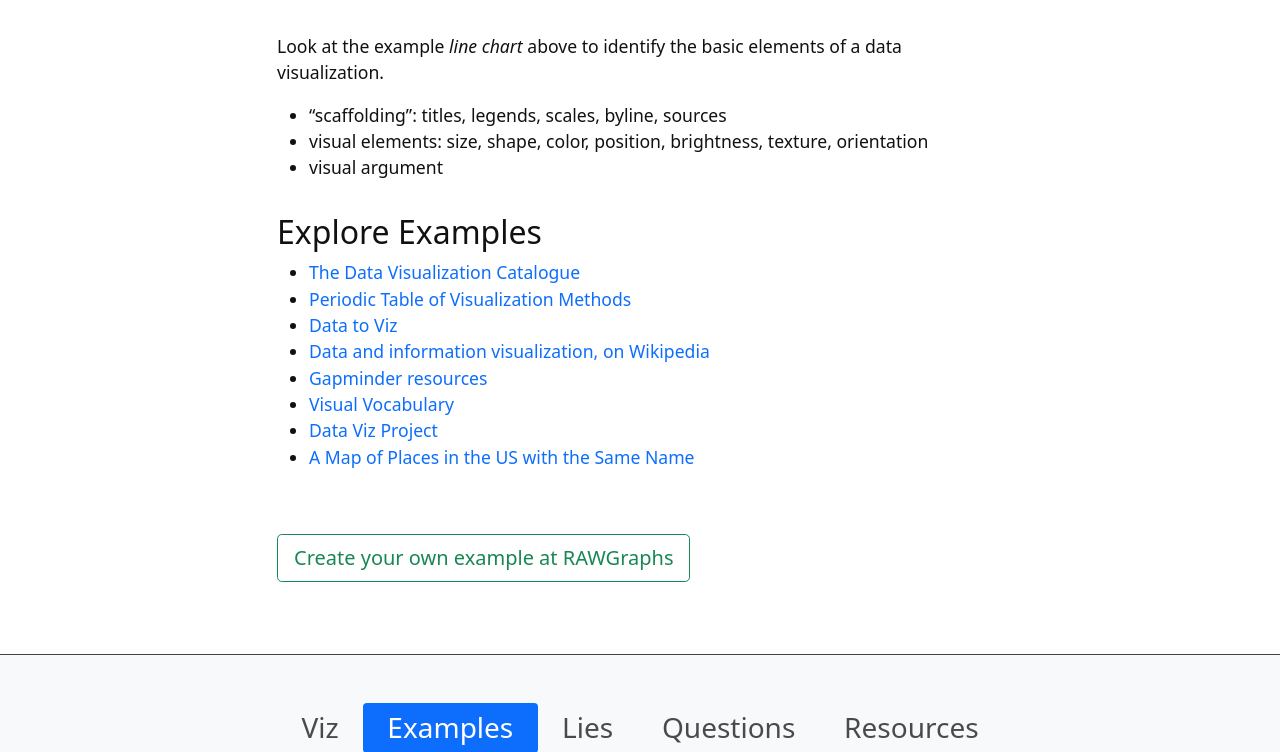
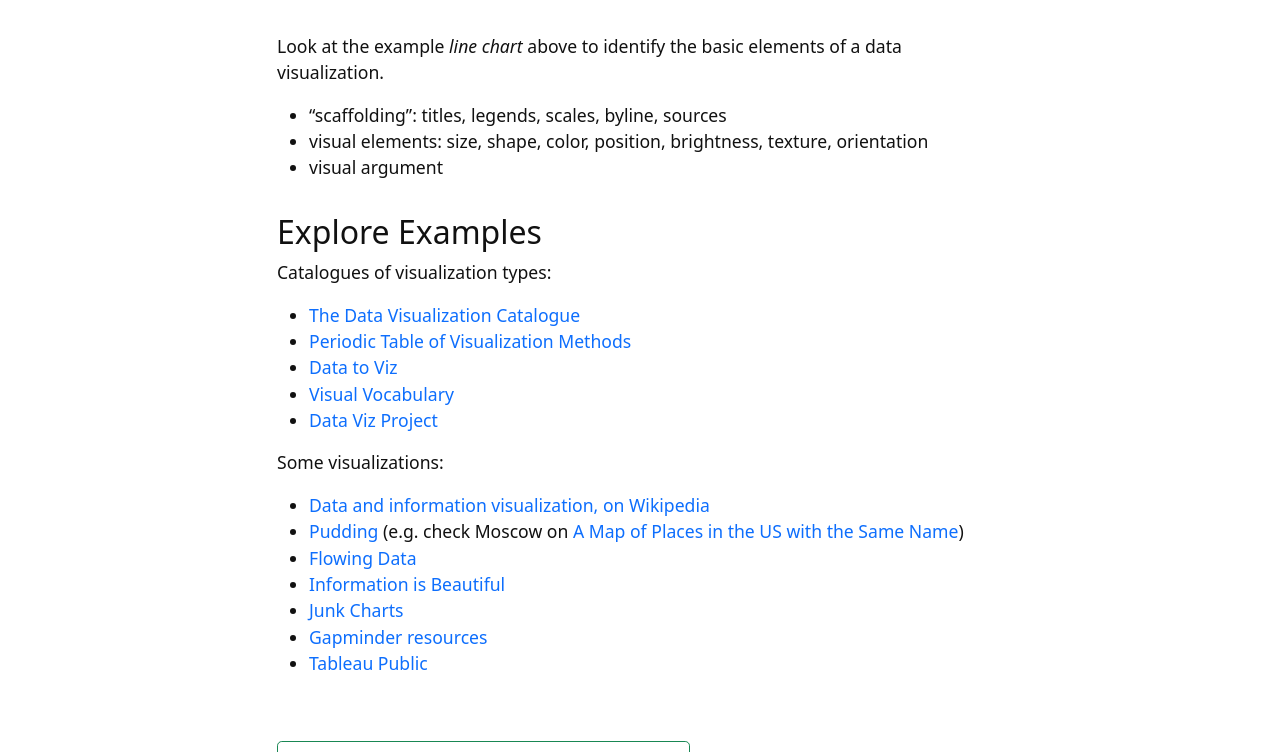
Before and after one commit to evanwill/charts-lie, a Jekyll site: the page built from content/1-examples.md, in a window 1280 px wide and 900 px high, scrolled down 834 px, cut to the strip 0-752 px from the top of the window. Built offline with Jekyll 4.4.1, drawn with Linux system fonts in a browser that asks for light colours.

Commit message:
tweak examples

```diff
--- a/content/1-examples.md
+++ b/content/1-examples.md
@@ -40,13 +40,22 @@ Look at the example *line chart* above to identify the basic elements of a data
 
 ## Explore Examples
 
+Catalogues of visualization types:
+
 - [The Data Visualization Catalogue](https://datavizcatalogue.com/)
 - [Periodic Table of Visualization Methods](https://www.visual-literacy.org/periodic_table/periodic_table.html)
 - [Data to Viz](https://www.data-to-viz.com/)
-- [Data and information visualization, on Wikipedia](https://en.wikipedia.org/wiki/Data_and_information_visualization)
-- [Gapminder resources](https://www.gapminder.org/resources/)
 - [Visual Vocabulary](https://ft-interactive.github.io/visual-vocabulary/)
 - [Data Viz Project](https://datavizproject.com/#)
-- [A Map of Places in the US with the Same Name](https://pudding.cool/2023/03/same-name/)
+
+Some visualizations:
+
+- [Data and information visualization, on Wikipedia](https://en.wikipedia.org/wiki/Data_and_information_visualization)
+- [Pudding](https://pudding.cool/) (e.g. check Moscow on [A Map of Places in the US with the Same Name](https://pudding.cool/2023/03/same-name/))
+- [Flowing Data](https://flowingdata.com/)
+- [Information is Beautiful](https://informationisbeautiful.net/)
+- [Junk Charts](https://junkcharts.typepad.com/)
+- [Gapminder resources](https://www.gapminder.org/resources/)
+- [Tableau Public](https://public.tableau.com/app/discover)
 
 [Create your own example at RAWGraphs](https://app.rawgraphs.io/){:.btn .btn-lg .btn-outline-success .my-5}
```
